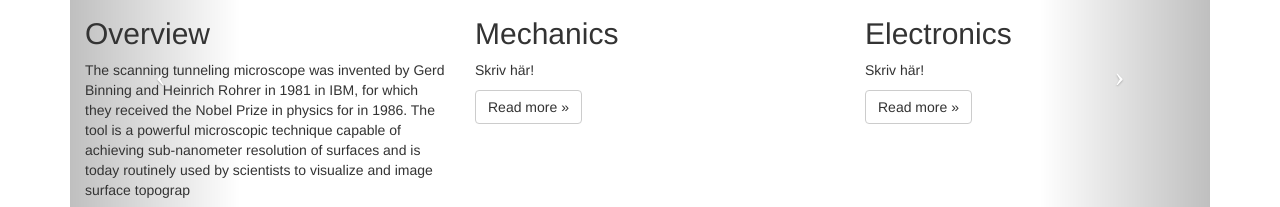
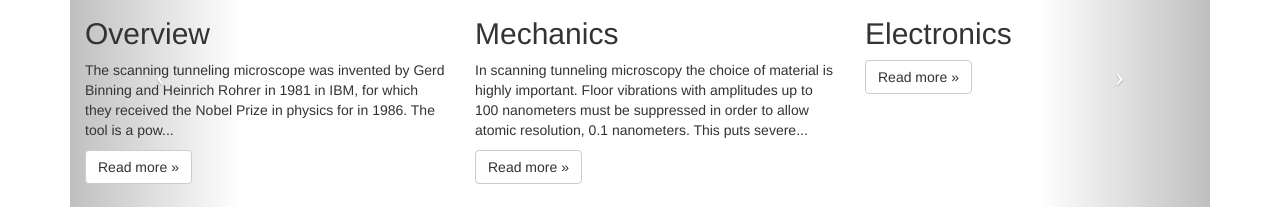
Before and after one commit to stm2013/test_3, a plain HTML site: page index.html in a window 1280 px wide. Shown: the part 249-456 px from the top of the page. Drawn offline with nearby package versions, Linux system fonts and the light colour scheme; a script that the page names is missing.

Commit message:
Update index.html

```diff
--- a/index.html
+++ b/index.html
@@ -131,7 +131,7 @@
                      src="images/swagNano_AB.jpg"
                      width="140" height="140">
                 <h2>Overview</h2>
-                <p>The scanning tunneling microscope was invented by Gerd Binning and Heinrich Rohrer in 1981 in IBM, for which they received the Nobel Prize in physics for in 1986. The tool is a powerful microscopic technique capable of achieving sub-nanometer resolution of surfaces and is today routinely used by scientists to visualize and image surface topograp</p>
+                <p>The scanning tunneling microscope was invented by Gerd Binning and Heinrich Rohrer in 1981 in IBM, for which they received the Nobel Prize in physics for in 1986. The tool is a pow...</p>
                 <p><a class="btn btn-default" href="overview.html" role="button">Read more &raquo;</a></p>
             </div>
 
@@ -140,7 +140,7 @@
                      src="images/swagNano_highprecisionmeasurementtechnology.jpg"
                      width="140" height="140">
                 <h2>Mechanics</h2>
-                <p>Skriv här!</p>
+                <p>In scanning tunneling microscopy the choice of material is highly important. Floor vibrations with amplitudes up to 100 nanometers must be suppressed in order to allow atomic resolution, 0.1 nanometers. This puts severe...</p>
                 <p><a class="btn btn-default" href="mechanics.html" role="button">Read more &raquo;</a></p>
             </div>
 
@@ -149,7 +149,7 @@
                      src="images/swagNano_image.jpg"
                      width="140" height="140">
                 <h2>Electronics</h2>
-                <p>Skriv här!</p>
+                <p></p
                 <p><a class="btn btn-default" href="electronics.html" role="button">Read more &raquo;</a></p>
             </div>
 
```
